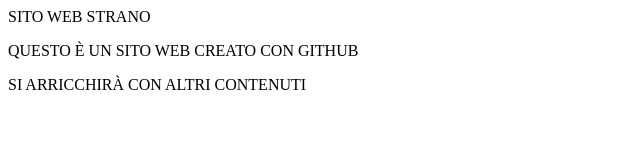
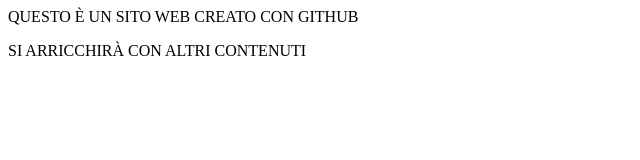
Before and after one commit to Andreamp0/Andreamp0.github.io, a plain HTML site: page index.html in a window 1280 px wide. Shown: the whole page, without its empty margins (0-640 px from the left). Drawn offline with Linux system fonts and the light colour scheme.

Commit message:
Update index.html

```diff
--- a/index.html
+++ b/index.html
@@ -1,3 +1,2 @@
-<p>SITO WEB STRANO</p>
 <p>QUESTO &Egrave; UN SITO WEB CREATO CON GITHUB</p>
 <p>SI ARRICCHIR&Agrave; CON ALTRI CONTENUTI</p>
```
